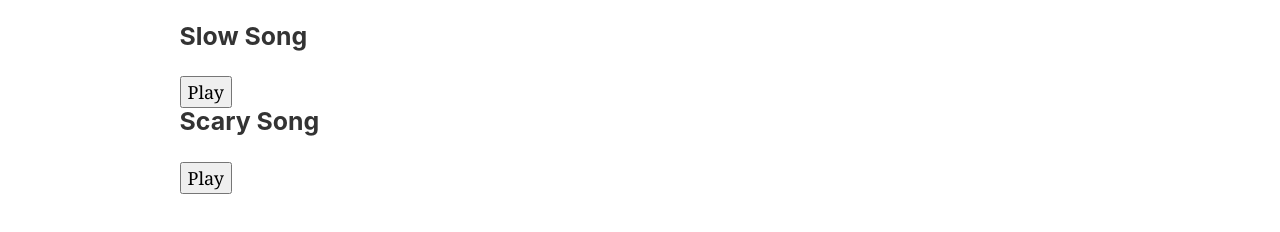
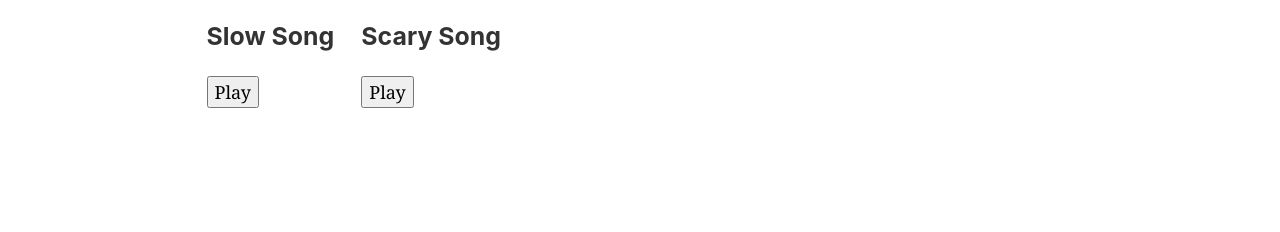
Before and after one commit to apratt957/procgenjams, a Gatsby site: page / in a window 1280 px wide. Shown: the part 100-332 px from the top of the page. Built offline with nearby package versions, Linux system fonts and the light colour scheme; Gatsby itself is replaced by a stand-in of ours.

Commit message:
extremely basic styling because it was just way too ugly to even work on

```diff
--- a/src/components/songCard.js
+++ b/src/components/songCard.js
@@ -2,7 +2,7 @@ import React from "react"
 
 const SongCard = ({ song, playSong, stopSong, currentSong }) => {
   return (
-    <div>
+    <div style={{ marginLeft: "1.5rem" }}>
       <h3>{song.name}</h3>
       {currentSong === song.name ? (
         <button key={song.name} onClick={stopSong}>
--- a/src/components/sounds.js
+++ b/src/components/sounds.js
@@ -28,7 +28,9 @@ const Sounds = () => {
       song.makeSong()
     }
   }
-  return songList.map(song => (
+  return (
+    <div style={{ display: "flex" }}>
+      {songList.map(song => (
         <SongCard
           key={song.name}
           song={song}
@@ -36,7 +38,9 @@ const Sounds = () => {
           stopSong={stopSong}
           currentSong={currentSong}
         />
-  ))
+      ))}
+    </div>
+  )
 }
 
 export default Sounds
--- a/src/songs.js
+++ b/src/songs.js
@@ -94,11 +94,6 @@ const song1 = {
       rightSynth.triggerAttackRelease(makeRandomNote(notes), "0:2", "+23:2")
     }, "26m").start()
     Tone.Transport.start()
-    // setTimeout(() => {
-    //   Tone.Transport.stop()
-    //   Tone.Transport.cancel()
-    //   Tone.context.close()
-    // }, 20000)
   },
 }
 
```
Lines whose indentation alone changed are shown as unchanged.
